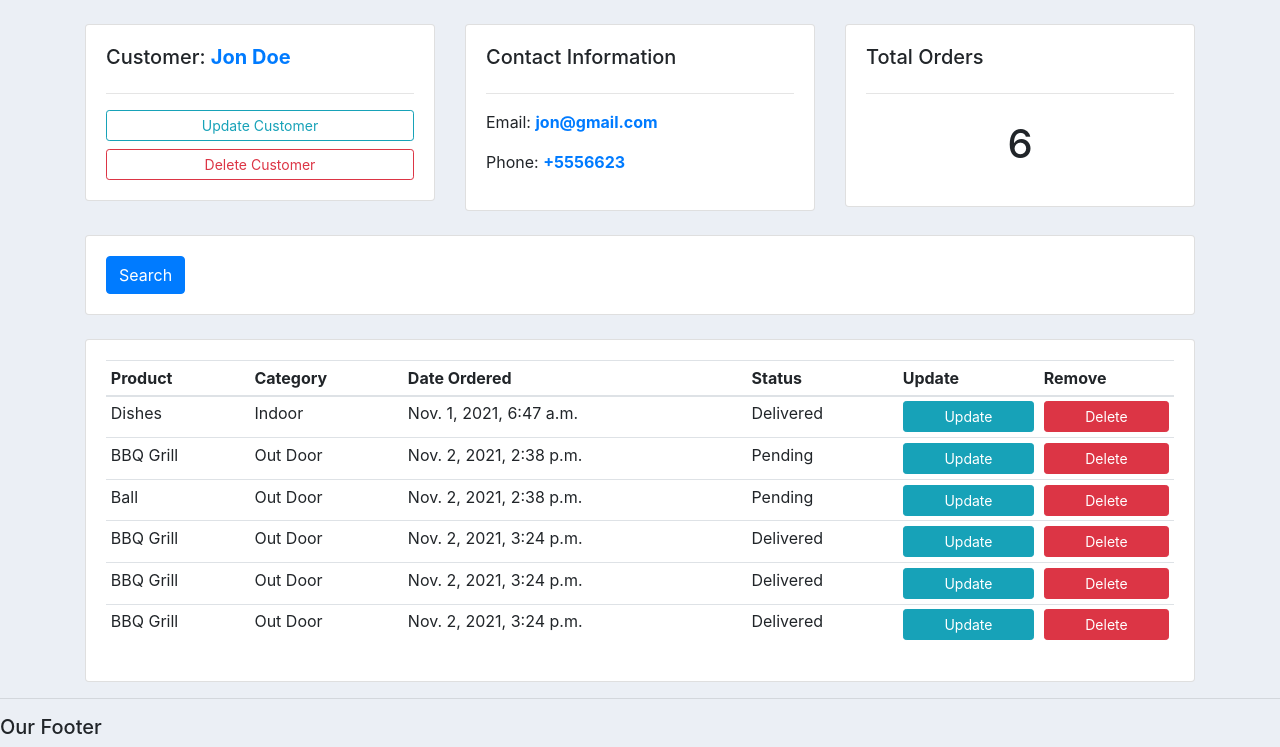
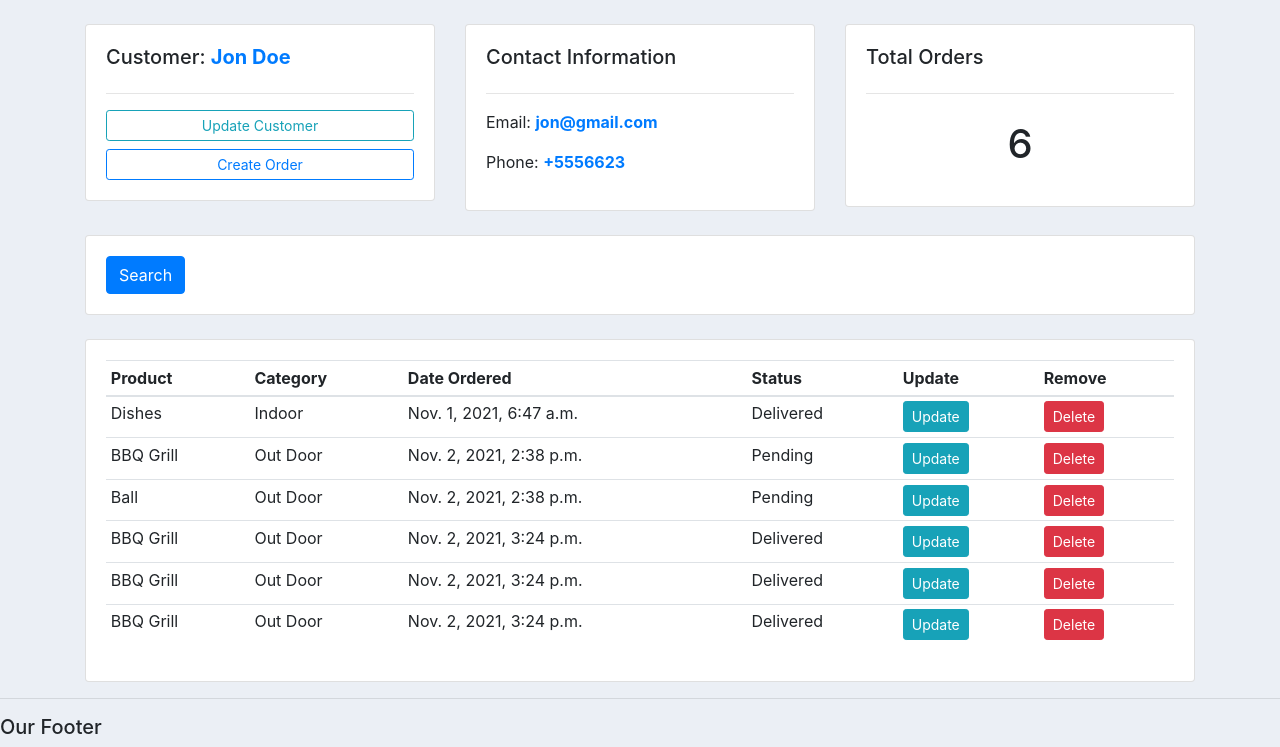
Before and after one commit to Mahmud-Alam/django_crm, a Django app: page /customer/1 in a window 1280 px wide. Shown: the part 65-812 px from the top of the page. Run offline with Django 3.2, Linux system fonts and the light colour scheme; data comes from the database, SQL or seed files in the repository; both versions use the stored data as it was after the commit; some libraries are stand-ins or nearby versions.

Commit message:
added inlineformset_factory for adding more form sets

```diff
--- a/accounts/templates/accounts/customer.html
+++ b/accounts/templates/accounts/customer.html
@@ -11,7 +11,7 @@
                 <h5>Customer: <span class="text-primary font-weight-bold">{{customer.name}}</span></h5>
                 <hr>
                 <a href="" class="btn btn-outline-info btn-sm btn-block">Update Customer</a>
-                <a href="" class="btn btn-outline-danger btn-sm btn-block">Delete Customer</a>
+                <a href="{% url 'create-order' customer.id %}" class="btn btn-outline-primary btn-sm btn-block">Create Order</a>
             </div>
         </div>
         <div class="col-md">
@@ -64,8 +64,8 @@
                             <td>{{order.product.category}}</td>
                             <td>{{order.date_created}}</td>
                             <td>{{order.status}}</td>
-                            <td><a href="{% url 'update-order' order.id %}" class="btn btn-info btn-sm btn-block">Update</a></td>
-                            <td><a href="{% url 'delete-order' order.id %}" class="btn btn-danger btn-sm btn-block">Delete</a></td>                        </tr>
+                            <td><a href="{% url 'update-order' order.id %}" class="btn btn-info btn-sm">Update</a></td>
+                            <td><a href="{% url 'delete-order' order.id %}" class="btn btn-danger btn-sm">Delete</a></td>                        </tr>
                         {% endfor %}
                     </tbody>
                 </table>
--- a/accounts/templates/accounts/dashboard.html
+++ b/accounts/templates/accounts/dashboard.html
@@ -12,6 +12,7 @@
             <hr>
             <div class="card card-body">
                 <a href="" class="btn btn-primary btn-block">Create Customer</a>
+
                 <table class="table table-sm">
                     <tr>
                         <th>Customer</th>
@@ -34,7 +35,6 @@
             <h5>LAST 5 ORDERS</h5>
             <hr>
             <div class="card card-body">
-                <a href="{% url 'create-order' %}" class="btn btn-primary btn-block">Create Order</a>
                 <table class="table table-sm">
                     <thead>
                         <tr>
--- a/accounts/templates/accounts/order-form.html
+++ b/accounts/templates/accounts/order-form.html
@@ -11,7 +11,11 @@
             <div class="card card-body">
                 <form action="" method="POST">
                     {% csrf_token %}
-                    {{form.as_p}}
+                    {{formset.management_form}}
+                    {% for form in formset %}
+                    {{form}}
+                    <hr>
+                    {% endfor %}
 
                     <input type="submit" value="Submit">
                 </form>
--- a/accounts/urls.py
+++ b/accounts/urls.py
@@ -6,7 +6,7 @@ urlpatterns = [
     path('products/', views.products, name='products'),
     path('customer/<str:pk>', views.customer, name='customer'),
 
-    path('create-order', views.createOrder, name='create-order'),
+    path('create-order/<str:cpk>', views.createOrder, name='create-order'),
     path('update-order/<str:pk>', views.updateOrder, name='update-order'),
     path('delete-order/<str:pk>', views.deleteOrder, name='delete-order'),
 ]
--- a/accounts/views.py
+++ b/accounts/views.py
@@ -1,5 +1,5 @@
 from django.shortcuts import redirect, render
-from django.http import HttpResponse
+from django.forms import inlineformset_factory
 
 from .models import *
 from .form import *
@@ -29,15 +29,20 @@ def customer(request, pk):
     context = {'customer':customer, 'orders':orders, 'total_order':total_order}
     return render(request, 'accounts/customer.html', context)
 
-def createOrder(request):
-    form = OrderForm()
+def createOrder(request, cpk):
+    OrderFormSet = inlineformset_factory(Customer,Order,fields=('product','status'), extra=6)       #extra=6 show 6 form sets
+    customer = Customer.objects.get(id=cpk)
+    customerInitial = {'customer':customer}
+    #form = OrderForm(initial=customerInitial)
+    formset = OrderFormSet(queryset=Order.objects.none(), instance=customer)                        #queryset=Order.objects.none() doesn't show previous orders.
     if request.method == 'POST':
-        form = OrderForm(request.POST)
-        if form.is_valid():
-            form.save()
+        #form = OrderForm(request.POST)
+        formset = OrderFormSet(request.POST, instance=customer)
+        if formset.is_valid():
+            formset.save()
             return redirect('home')
 
-    context = {'form':form}
+    context = {'formset':formset}
     return render(request, 'accounts/order-form.html', context)
 
 def updateOrder(request, pk):
```
Also changed, not shown: db.sqlite3.
